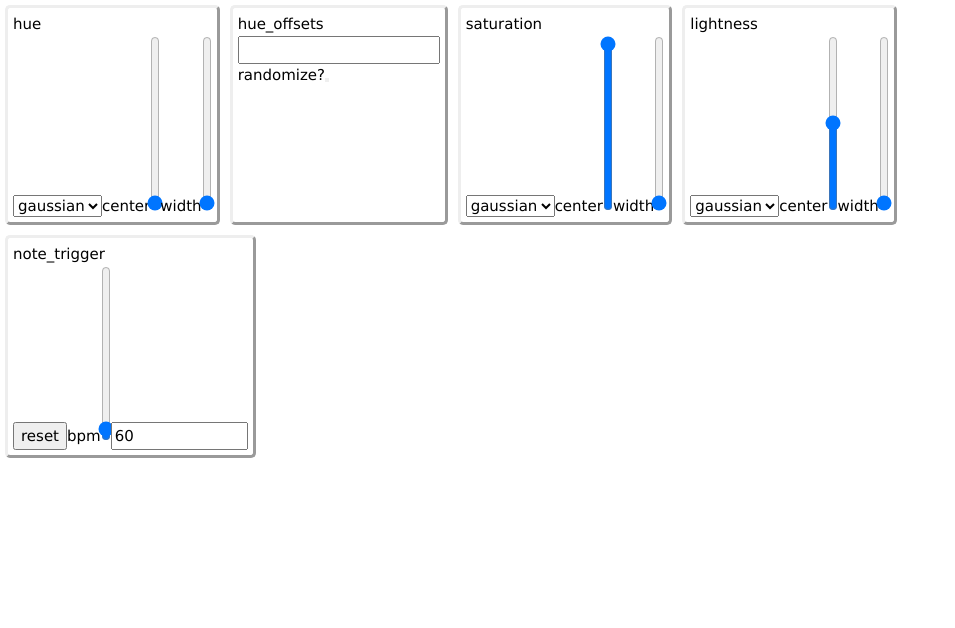
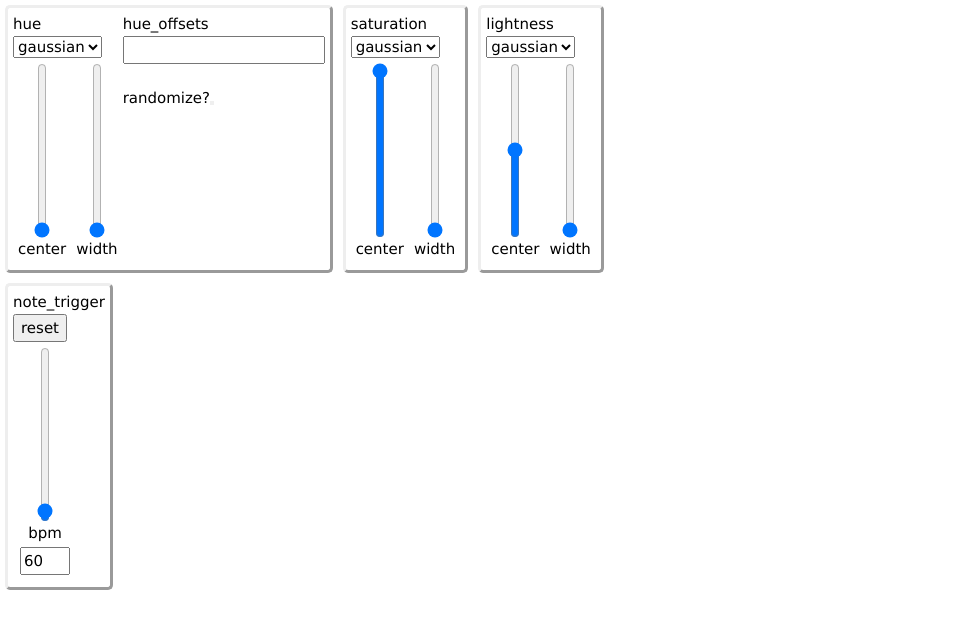
Before and after one commit to generalelectrix/color_hustler, a React (Create React App) app in the folder color-hustler/: page / in a window 1280 px wide. Shown: the top 628 px of the page, without its empty margins (0-955 px from the left). Built offline with nearby package versions, Linux system fonts and the light colour scheme; no server answers.

Commit message:
Finish basic layout.

```diff
--- a/color-hustler/src/App.css
+++ b/color-hustler/src/App.css
@@ -2,20 +2,21 @@
 
 }
 
-.chain {
+.flexrow {
     display: flex;
     flex-direction: row;
     flex-wrap: nowrap;
 }
 
+.flexcol {
+    display: flex;
+    align-items: flex-start;
+    flex-direction: column;
+}
+
 .panel {
-    display: inline-block;
     border-style: outset;
     border-radius: 5px;
     padding: 5px;
     margin: 5px;
 }
-
-.panel > span {
-    display: block;
-}
--- a/color-hustler/src/App.js
+++ b/color-hustler/src/App.js
@@ -17,13 +17,23 @@ const sendMessage = (name, attr, payload) => {
 function App() {
   return (
     <div className="App">
-      <div className="chain">
-        <Noise name="hue" initialCenter={0.0} dispatch={sendMessage} />
-        <ConstantList name="hue_offsets" dispatch={sendMessage} />
-        <Noise name="saturation" initialCenter={1.0} dispatch={sendMessage} />
-        <Noise name="lightness" initialCenter={0.5} dispatch={sendMessage} />
+      <div className="flexrow">
+        <div className="panel flexrow">
+          <Noise name="hue" initialCenter={0.0} dispatch={sendMessage} />
+          <ConstantList name="hue_offsets" dispatch={sendMessage} />
+        </div>
+        <div className="panel">
+          <Noise name="saturation" initialCenter={1.0} dispatch={sendMessage} />
+        </div>
+        <div className="panel">
+          <Noise name="lightness" initialCenter={0.5} dispatch={sendMessage} />
+        </div>
       </div>
-      <Trigger name="note_trigger" initialBpm={60.0} dispatch={sendMessage} />
+      <div className="flexrow">
+        <div className="panel">
+          <Trigger name="note_trigger" initialBpm={60.0} dispatch={sendMessage} />
+        </div>
+      </div>
     </div>
   );
 }
--- a/color-hustler/src/ConstantList.js
+++ b/color-hustler/src/ConstantList.js
@@ -25,7 +25,7 @@ const ConstantList = ({name, dispatch}) => {
   }
 
   return (
-    <div className="panel">
+    <div className="flexcol">
       <span>{name}</span>
       <input
         type="text"
--- a/color-hustler/src/Noise.js
+++ b/color-hustler/src/Noise.js
@@ -21,12 +21,13 @@ const Noise = ({name, initialCenter, dispatch}) => {
   }
 
   return (
-    <div class="panel">
+    <div class="flexcol">
       <span>{name}</span>
       <select value={mode} onChange={updateMode}>
         <option value={GAUSSIAN}>gaussian</option>
         <option value={UNIFORM}>uniform</option>
       </select>
+      <div className="flexrow">
         <Slider
           label="center"
           value={center}
@@ -36,6 +37,7 @@ const Noise = ({name, initialCenter, dispatch}) => {
           value={width}
           onChange={v => updateAndSend("width", v, setWidth)} />
       </div>
+    </div>
   )
 }
 
--- a/color-hustler/src/Slider.css
+++ b/color-hustler/src/Slider.css
@@ -8,6 +8,20 @@ input[type=range][orient=vertical]
 }
 
 div.slider {
-    display: inline-block;
+    display: flex;
+    flex-direction: column;
     align-items: center;
+    margin: 5px;
 }
+
+.slider-input {
+    width: 50px;
+    -moz-appearance: textfield;
+    margin: 2px;
+}
+
+.slider-input::-webkit-outer-spin-button,
+.slider-input::-webkit-inner-spin-button {
+    -webkit-appearance: none;
+    margin: 0;
+}
--- a/color-hustler/src/Slider.js
+++ b/color-hustler/src/Slider.js
@@ -25,7 +25,6 @@ export const Slider = ({label, onChange, value, min=0.0, max=1.0, showValue=fals
 
   return (
     <div class="slider">
-      {label}
       <input
         type="range"
         orient="vertical"
@@ -34,9 +33,11 @@ export const Slider = ({label, onChange, value, min=0.0, max=1.0, showValue=fals
         step={0.00001}
         value={value}
         onChange={handleChange}/>
+      {label}
       {showValue &&
         <input
           type="number"
+          className="slider-input"
           min={min}
           max={max}
           step={0.00001}
--- a/color-hustler/src/Trigger.js
+++ b/color-hustler/src/Trigger.js
@@ -3,7 +3,7 @@ import { StatefulSlider } from './Slider'
 
 const Trigger = ({name, initialBpm, dispatch}) => {
   return (
-    <div class="panel">
+    <div class="flexcol">
       <span>{name}</span>
       <button type="button" onClick={() => dispatch(name, "reset", true)}>reset</button>
       <StatefulSlider
```
Lines whose indentation alone changed are shown as unchanged.
